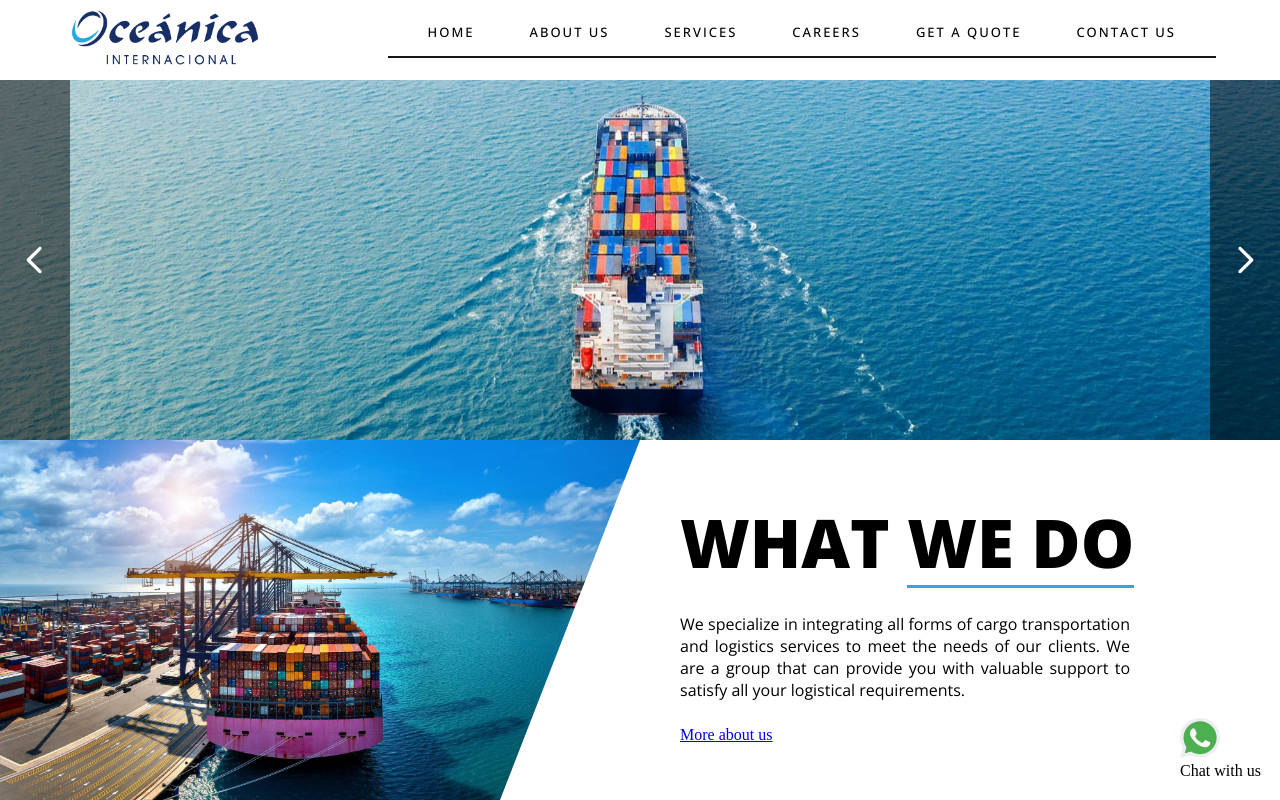
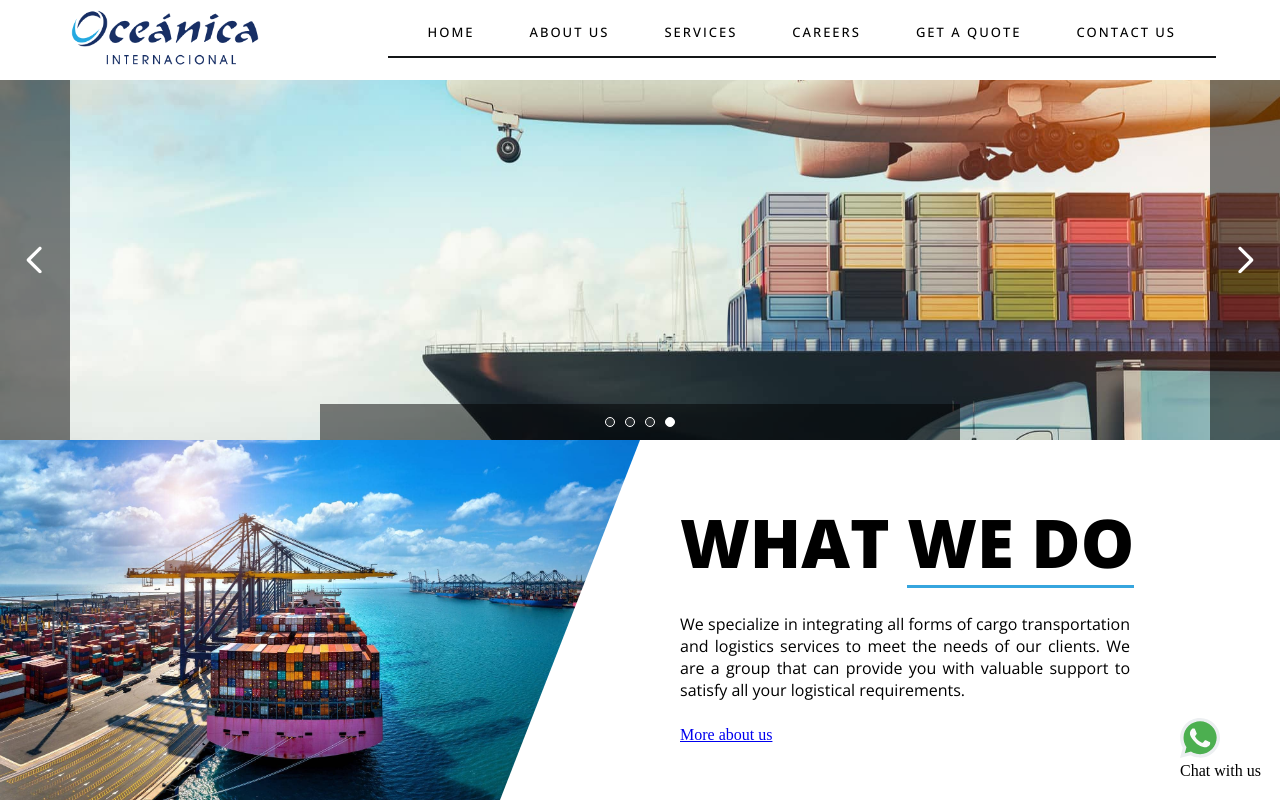
Before and after one commit to enocgarcia2005/Page-Clon-Oceanica-Home, a plain HTML site: page index.html in a window 1280 px wide. Both pictures are taken after a click on the element 35 px from the left and 260 px from the top of the page. Shown: the top 800 px of the page. Drawn offline with Linux system fonts and the light colour scheme.

Commit message:
bullet in carousel section added

```diff
--- a/index.html
+++ b/index.html
@@ -65,6 +65,12 @@
         </div>
         <div class="btn-right">
             <img src="assets/btn-right.svg" alt="button next">
+        </div>
+        <div class="bullets-container">
+            <div class="bullet actived"></div>
+            <div class="bullet"></div>
+            <div class="bullet"></div>
+            <div class="bullet"></div>
         </div>
         <div class="carousel-container" id="carousel-container">
             <figure class="carousel-item">
--- a/js/scripts.js
+++ b/js/scripts.js
@@ -1,32 +1,62 @@
 const btnLeft = document.querySelector(".btn-left"),
       btnRight = document.querySelector(".btn-right")
       carouselContainer = document.querySelector("#carousel-container"),
-      carouselItems = document.querySelectorAll(".carousel-item");
+      carouselItems = document.querySelectorAll(".carousel-item"),
+      bullets = document.querySelectorAll(".bullet");
 
       btnLeft.addEventListener("click", e => moveToLeft())
       btnRight.addEventListener("click", e => moveToRight())
+      bullets.forEach((element,i) => {
+        bullets[i].addEventListener("click", e => configBullet(i))
+      });
 
       let operation = 0
       let widthImg = 100 / carouselItems.length
       let count = 0
 
+      function configBullet(position){
+        count = position
+        operation = count * widthImg
+        animateCarousel(operation)
+        paintBullet(position)
+      }
+
       function moveToRight(){
-        if(count < carouselItems.length - 1){
+        count++
+        if(count <= carouselItems.length - 1){
             operation += widthImg
-            count++
             animateCarousel(operation)
+            paintBullet(count)
+            return;
         }
+        count = 0
+        operation = 0
+        animateCarousel(operation)
+        paintBullet(count)
       }
 
       function moveToLeft(){
-        if(count > 0){
+        count--
+        if(count >= 0){
             operation -= widthImg
-            count--
             animateCarousel(operation)
+            paintBullet(count)
+            return;
         }
+        count = carouselItems.length - 1
+        operation = widthImg * count
+        paintBullet(count)
+        animateCarousel(operation)
       }
 
       function animateCarousel(operation){
         carouselContainer.style.transform = `translate(-${operation}%)`
         carouselContainer.style.transition = "all ease .6s"
       }
+
+      function paintBullet(position){
+        bullets.forEach((element,i) =>{
+          bullets[i].classList.remove('actived')
+        })
+        bullets[position].classList.add('actived')
+      }
--- a/styles/style.css
+++ b/styles/style.css
@@ -276,6 +276,32 @@
 .btn-left img,
 .btn-right img {
     width: 40px;
+}
+
+.bullets-container{
+    display: flex;
+    position: absolute;
+    align-items: center;
+    justify-content: center;
+    width: 50%;
+    height: 10%;
+    background-color: rgba(0, 0, 0, 0.5);
+    z-index: 100;
+    bottom: 0;
+    left: 25%;
+}
+
+.bullet{
+    width: 10px;
+    height: 10px;
+    border-radius: 50%;
+    background-color: #ffffff1c;
+    border: 1px solid #fff;
+    margin: 5px;
+}
+
+.actived{
+    background-color: #fff;
 }
 
 /* Section feature */
```
